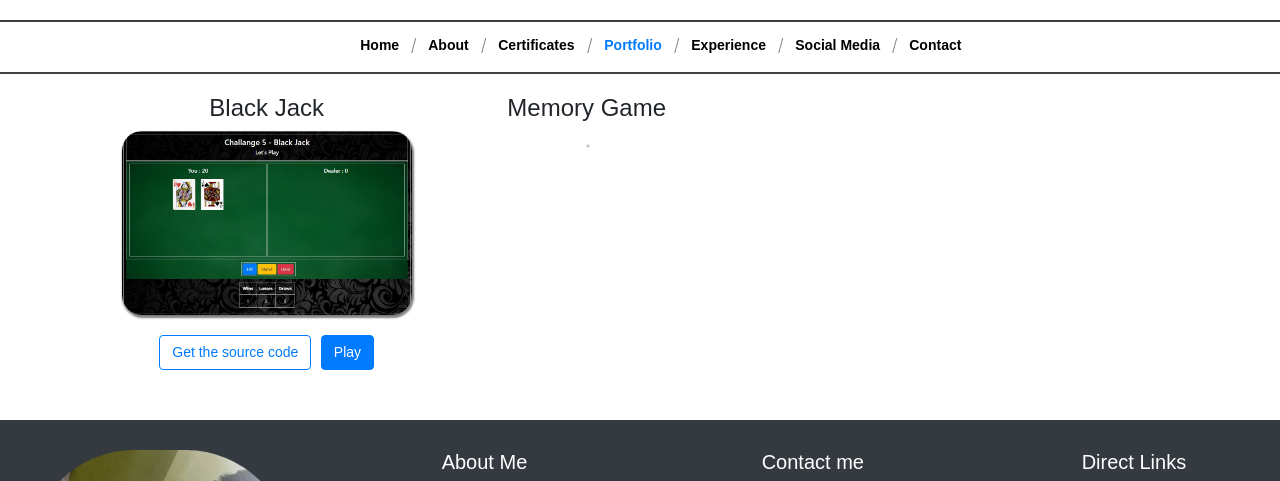
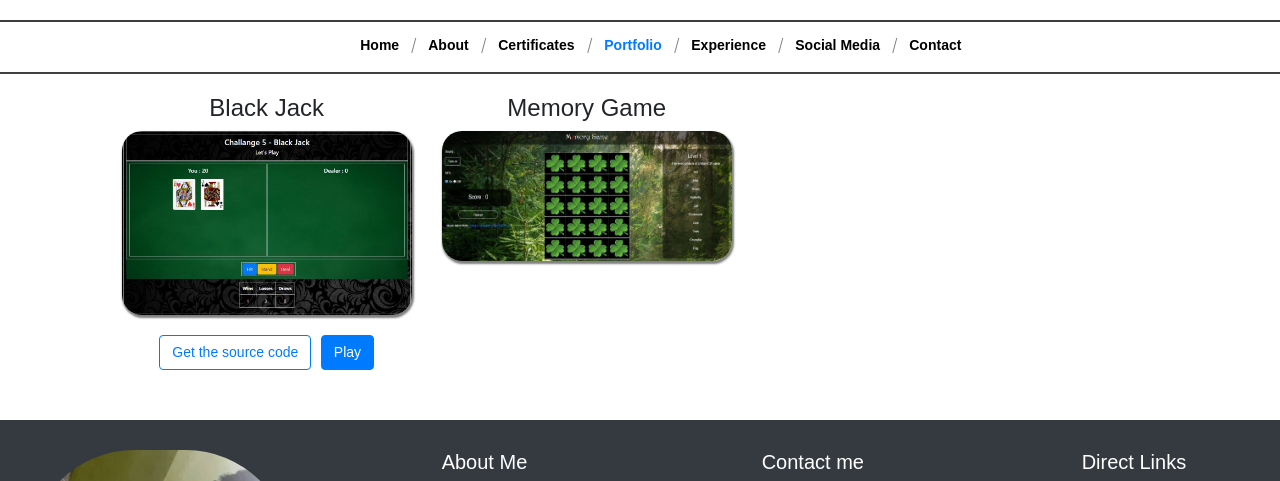
Before and after one commit to Royan887/animated-disco, a plain HTML site: page Site/Achievements.html in a window 1280 px wide. Shown: the part 170-651 px from the top of the page. Drawn offline with nearby package versions, Linux system fonts and the light colour scheme.

Commit message:
Update Achievements.html

```diff
--- a/Site/Achievements.html
+++ b/Site/Achievements.html
@@ -115,7 +115,7 @@
     </div>
     <div class="col-lg-3 col-md-3 col-sm-12 col-xs-12" id="majorProj">
         <h4> Memory Game </h4>
-        <img src="Images/" class="img-fluid"/>
+        <img src="Images/memoryGame.jpg" class="img-fluid"/>
         <div class="d-none d-md-block">
         </div>
     </div>
```
